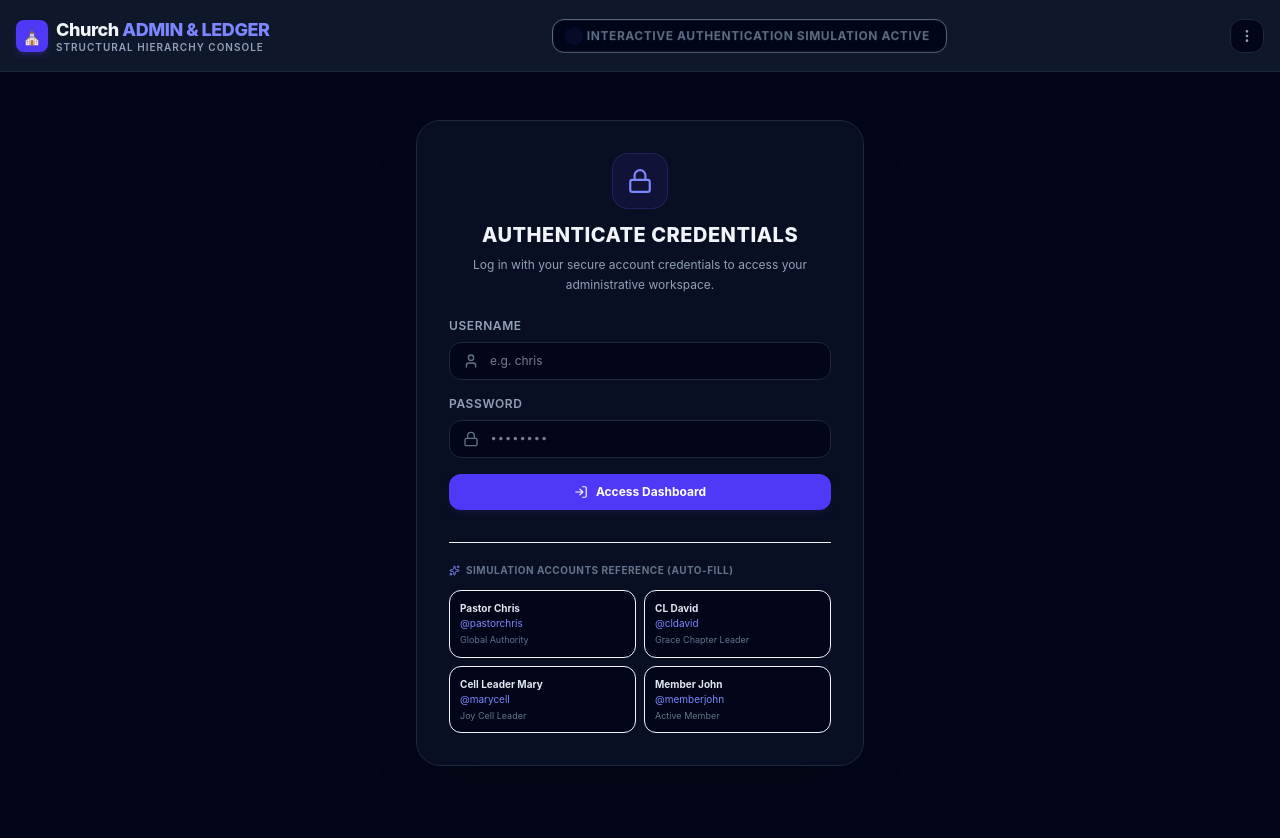
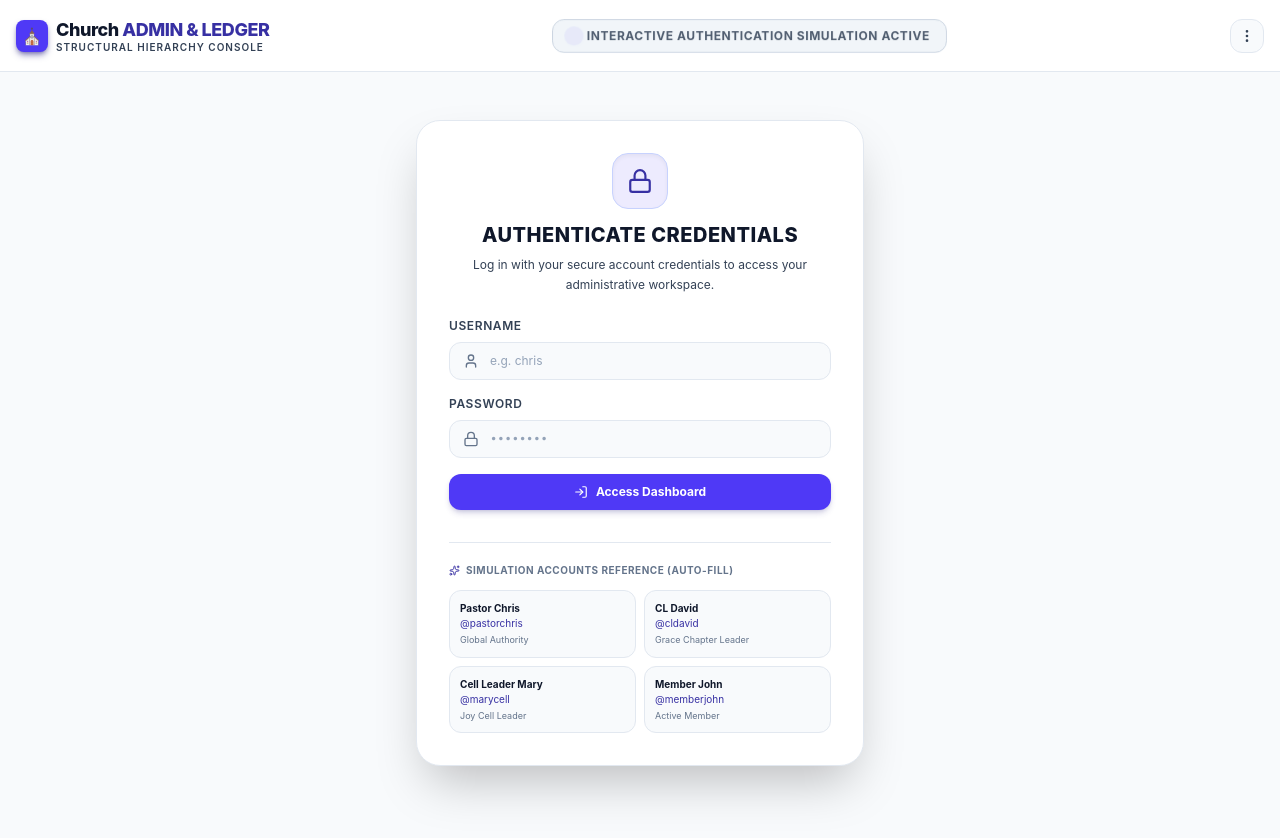
Before and after one commit to reengineerpainter-bot/church-admin-ledger-, a React (Vite) app: page / in a window 1280 px wide. Shown: the top 838 px of the page. Built offline with nearby package versions, Linux system fonts and the light colour scheme.

Commit message:
Set light theme as default app setting

```diff
--- a/src/App.jsx
+++ b/src/App.jsx
@@ -14,7 +14,7 @@ export function App() {
   const [showEditProfile, setShowEditProfile] = React.useState(false);
 
   const [theme, setTheme] = React.useState(() => {
-    return localStorage.getItem('theme') || 'dark';
+    return localStorage.getItem('theme') || 'light';
   });
 
   React.useEffect(() => {
--- a/src/components/SimulatorBar.jsx
+++ b/src/components/SimulatorBar.jsx
@@ -19,7 +19,7 @@ export function SimulatorBar({
   onReset,
   updateUser,
   onLogout,
-  theme = 'dark',
+  theme = 'light',
   onToggleTheme,
   showEditProfile,
   setShowEditProfile
```
